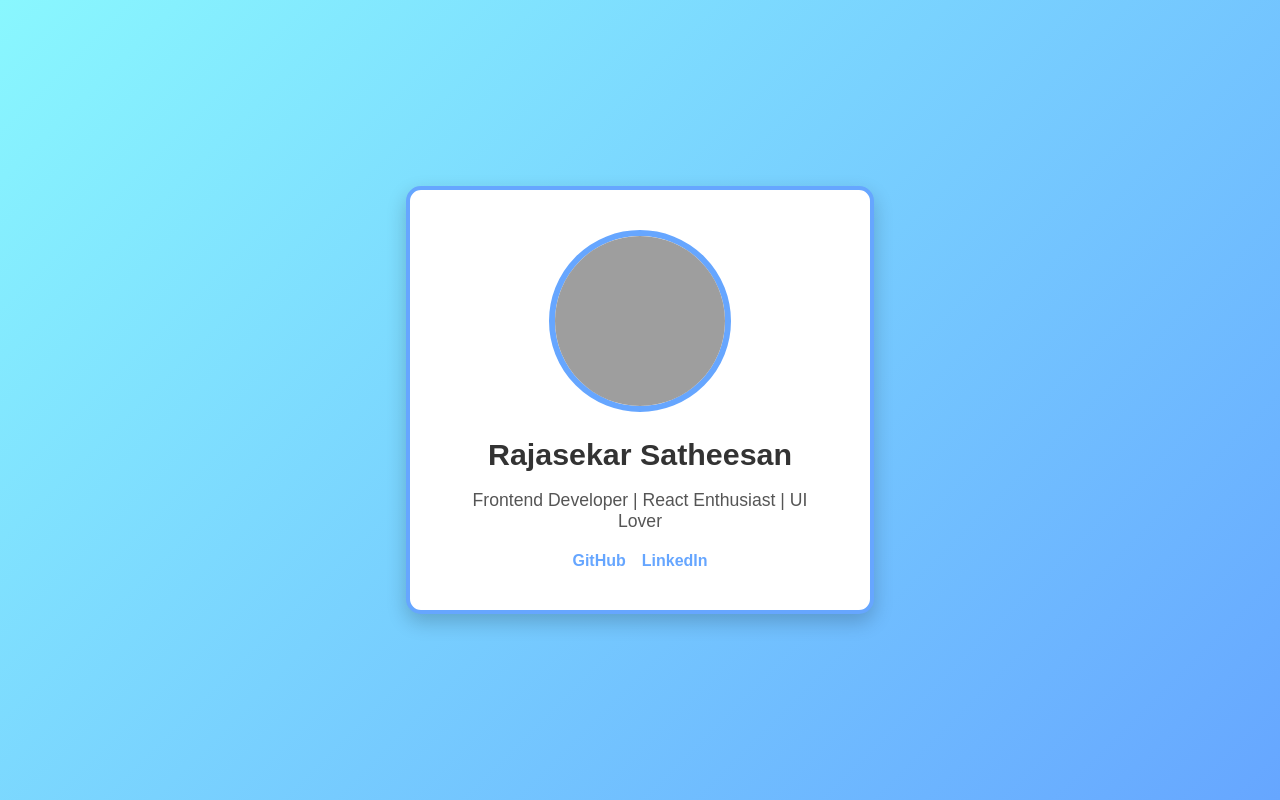
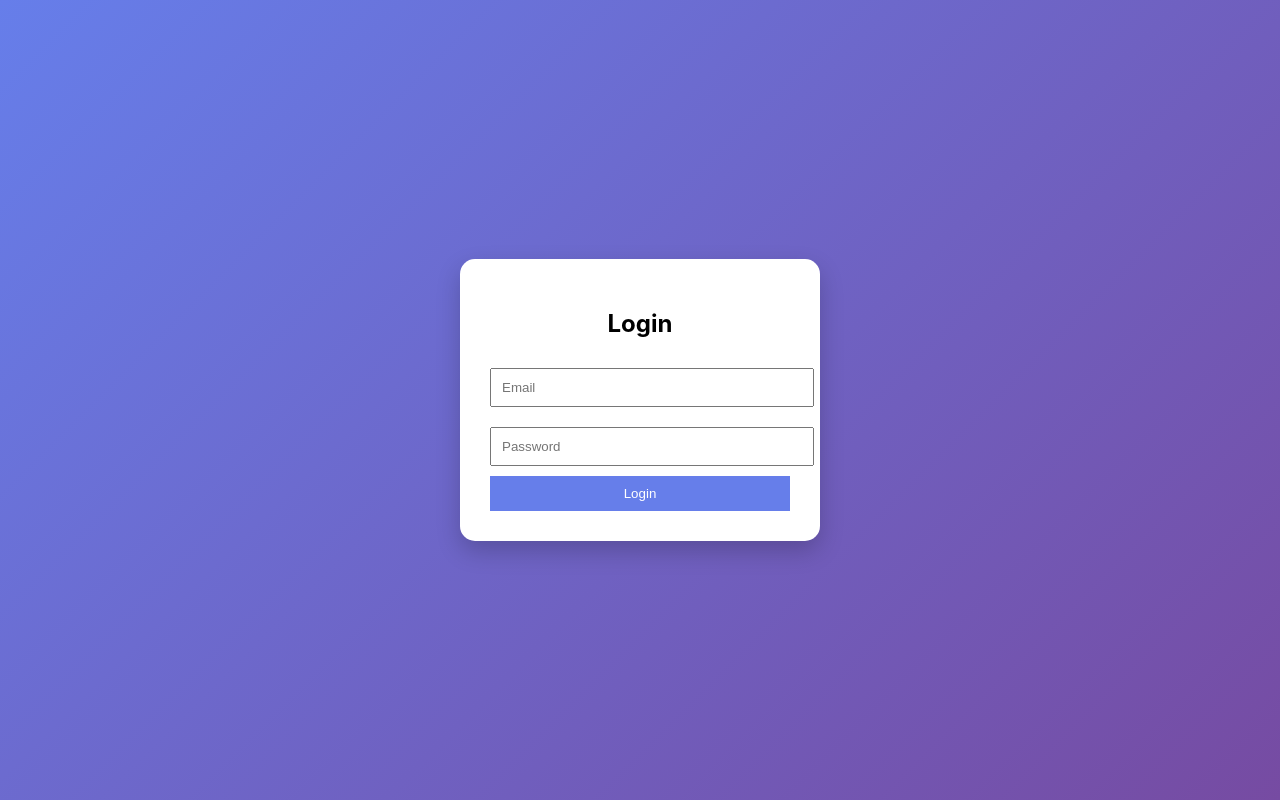
Before and after one commit to Satheesan-R/30-days-react-challenge, a React (Create React App) app: page / in a window 1280 px wide. Built offline with nearby package versions, Linux system fonts and the light colour scheme; grey boxes are pictures that could not be loaded.

Commit message:
update the code for the login page

```diff
--- a/src/App.js
+++ b/src/App.js
@@ -1,8 +1,8 @@
 import React from "react";
-import ProfileCard from "./Day1ProfileCard/ProfileCard";
+import LoginPage from "./Day2LoginPage/LoginPage";
 
 function App() {
-  return <ProfileCard />;
+  return <LoginPage />;
 }
 
 export default App;
--- a/src/Day2LoginPage/LoginPage.css
+++ b/src/Day2LoginPage/LoginPage.css
@@ -0,0 +1,35 @@
+.login-container {
+  height: 100vh;
+  display: flex;
+  justify-content: center;
+  align-items: center;
+  background: linear-gradient(135deg, #667eea, #764ba2);
+}
+
+.login-card {
+  background: white;
+  padding: 30px;
+  width: 300px;
+  border-radius: 15px;
+  text-align: center;
+  box-shadow: 0 10px 25px rgba(0,0,0,0.2);
+}
+
+.login-card input {
+  width: 100%;
+  margin: 10px 0;
+  padding: 10px;
+}
+
+.login-card button {
+  width: 100%;
+  padding: 10px;
+  background: #667eea;
+  color: white;
+  border: none;
+  cursor: pointer;
+}
+
+.login-card button:hover {
+  background: #556cd6;
+}
--- a/src/Day2LoginPage/LoginPage.jsx
+++ b/src/Day2LoginPage/LoginPage.jsx
@@ -0,0 +1,17 @@
+import React from "react";
+import "./LoginPage.css";
+
+function LoginPage() {
+  return (
+    <div className="login-container">
+      <div className="login-card">
+        <h2>Login</h2>
+        <input type="email" placeholder="Email" />
+        <input type="password" placeholder="Password" />
+        <button>Login</button>
+      </div>
+    </div>
+  );
+}
+
+export default LoginPage;
```
